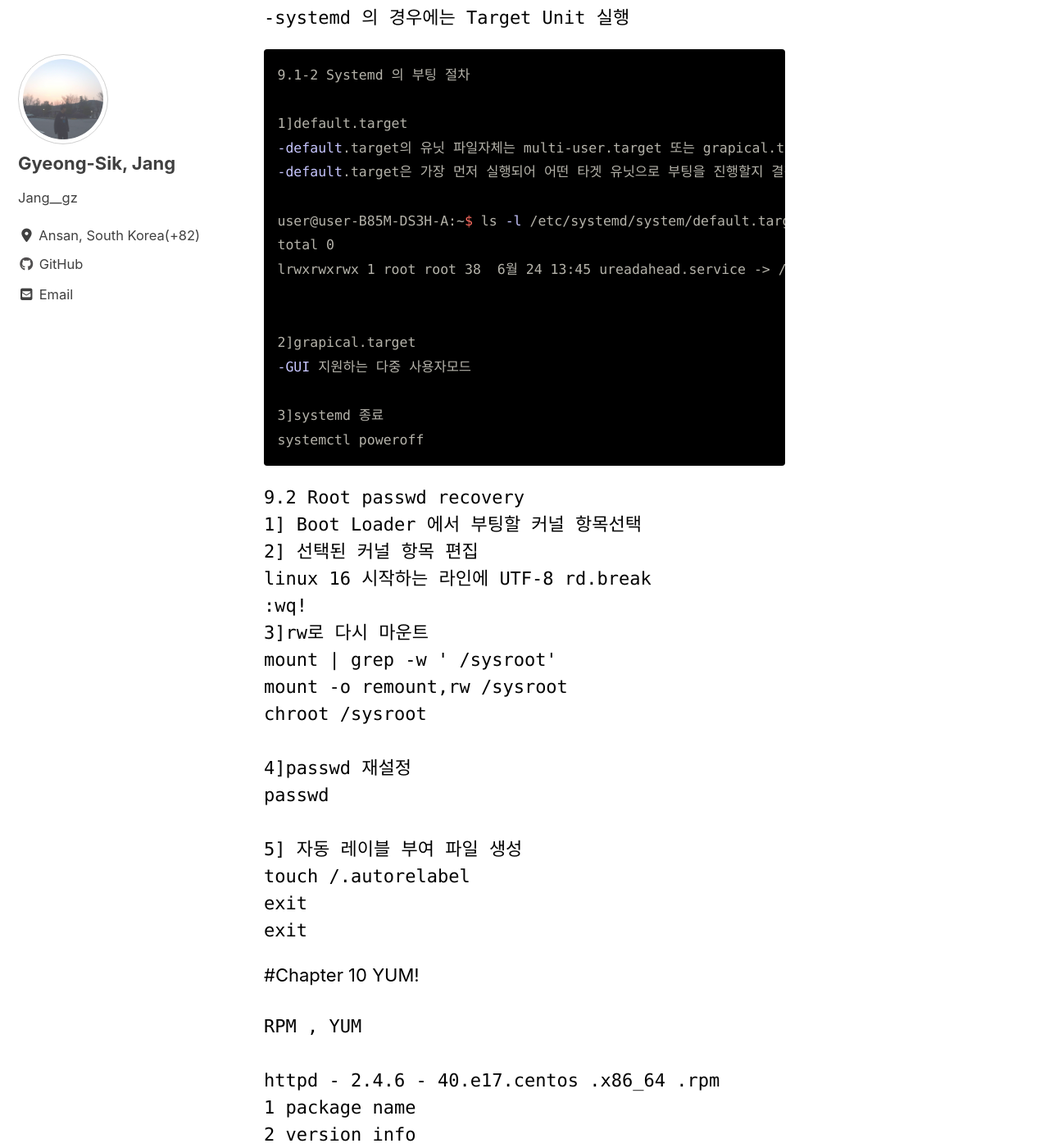
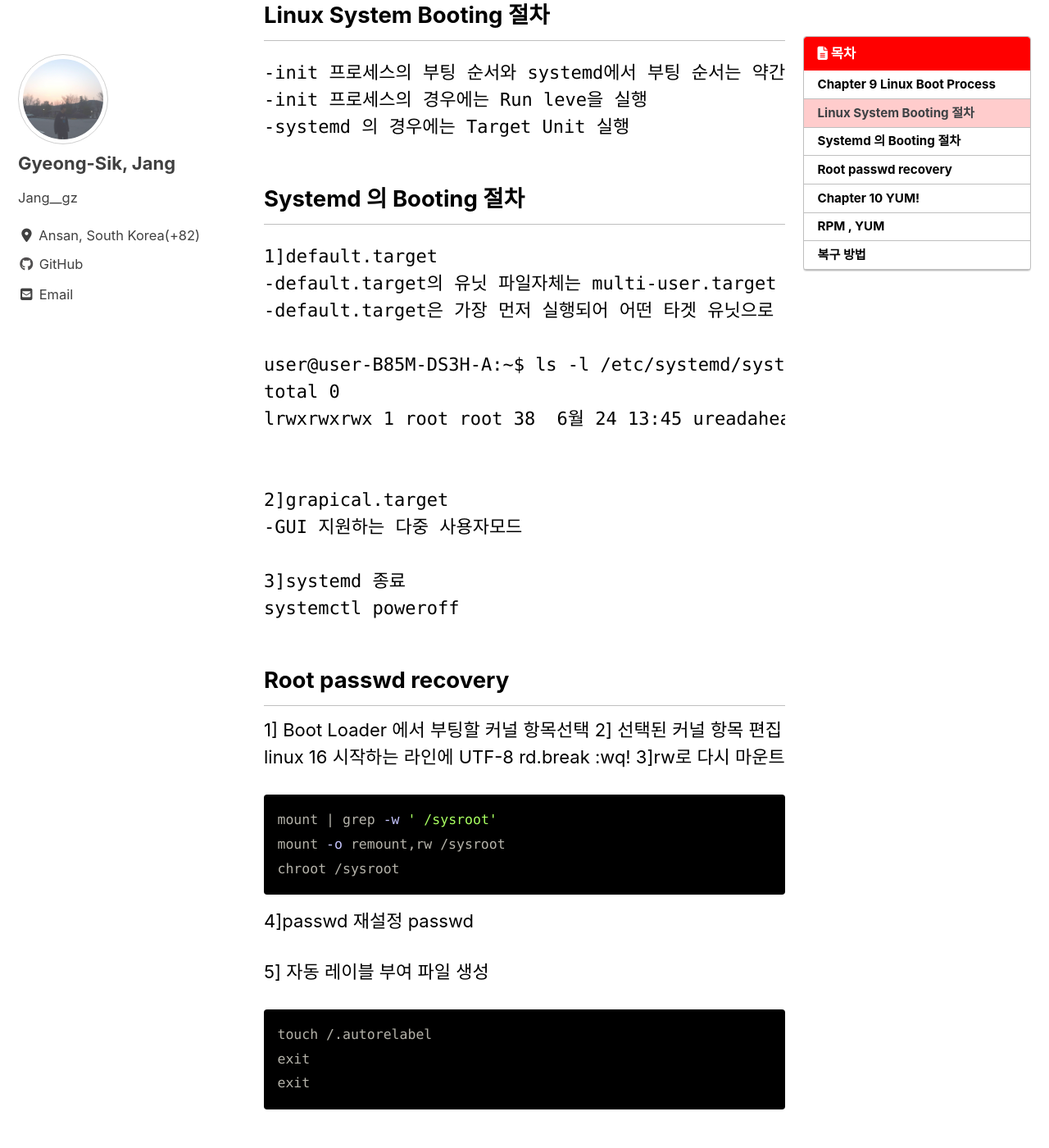
Before and after one commit to JangGyeongSik/JangGyeongSik.github.io, a Jekyll site: the page built from _posts/2019-07-22-basic_9-post.md, in a window 1280 px wide and 1400 px high, scrolled down 356 px. Shown: the whole window at 82% size. Built offline with Jekyll 4.4.1, drawn with Linux system fonts in a browser that asks for light colours; cached includes are drawn as plain includes; nearby versions of some CDN libraries; some of the changed text lies outside the part shown.

Commit message:
Update 2019-07-22-basic_9-post.md

````diff
--- a/_posts/2019-07-22-basic_9-post.md
+++ b/_posts/2019-07-22-basic_9-post.md
@@ -2,21 +2,24 @@
 title: "Linux Class day9 "
 date: 2019-07-22 17:19
 categories: Linux
+toc: true
+toc_sticky: true
+toc_label: 목차
 ---
 
-#Chapter 9 Linux Boot Process
+## Chapter 9 Linux Boot Process
 
 
+## Linux System Booting 절차
 ```class
-9.1 리눅스 시스템 부팅 절차
 -init 프로세스의 부팅 순서와 systemd에서 부팅 순서는 약간 상이
 -init 프로세스의 경우에는 Run leve을 실행
 -systemd 의 경우에는 Target Unit 실행
 ```
 
-```shell
-9.1-2 Systemd 의 부팅 절차
 
+## Systemd 의 Booting 절차
+```class
 1]default.target
 -default.target의 유닛 파일자체는 multi-user.target 또는 grapical.target으로 연결된 심볼릭 링크 파일입니다.
 -default.target은 가장 먼저 실행되어 어떤 타겟 유닛으로 부팅을 진행할지 결정.
@@ -33,29 +36,33 @@ lrwxrwxrwx 1 root root 38  6월 24 13:45 ureadahead.service -> /lib/systemd/syst
 systemctl poweroff
 ```
 
-```class
-9.2 Root passwd recovery
+
+## Root passwd recovery
+
 1] Boot Loader 에서 부팅할 커널 항목선택
 2] 선택된 커널 항목 편집
 linux 16 시작하는 라인에 UTF-8 rd.break
 :wq!
 3]rw로 다시 마운트
+```bash
 mount | grep -w ' /sysroot'
 mount -o remount,rw /sysroot
 chroot /sysroot
+```
 
 4]passwd 재설정
 passwd
 
 5] 자동 레이블 부여 파일 생성
+```bash
 touch /.autorelabel
 exit
 exit
 ```
-#Chapter 10 YUM!
 
-```class
-RPM , YUM
+## Chapter 10 YUM!
+
+## RPM , YUM
 
 httpd - 2.4.6 - 40.e17.centos .x86_64 .rpm
 1 package name
@@ -67,8 +74,7 @@ RPM - 저수준 설치도구 , [종속성/의존성] 해결이 X
 YUM - 고수준 설치도구, 의존성을 자동해결한다.
 
 YUM repository(yum 저장소)
-
-ls /etc/yum.repos.d/
+- ls /etc/yum.repos.d/
 
 1) [ID] -> 중복 X
 2) name =
@@ -94,12 +100,13 @@ YUM 저장소에 파일 하나라도 문제가생기면 YUM 자체패키지에
 3 - ID 중복되서 설치가 안되는경우 !
 4 - 네트워크 문제
 5 - DNS 까지 사용되고있는지 확인. 실제 사이트가 DNS서버에 등록이 되어있어야지 사용가능.
-```
 
-```shell
-복구 방법
+
+
+
+## 복구 방법
 -디버깅
-
+```bash
 log - Event Message
 Event - Journal( /run/log/journal) , syslog ( /var/log/messages,secure,mailog,cron,boot.log--)
 	휘발성
````
